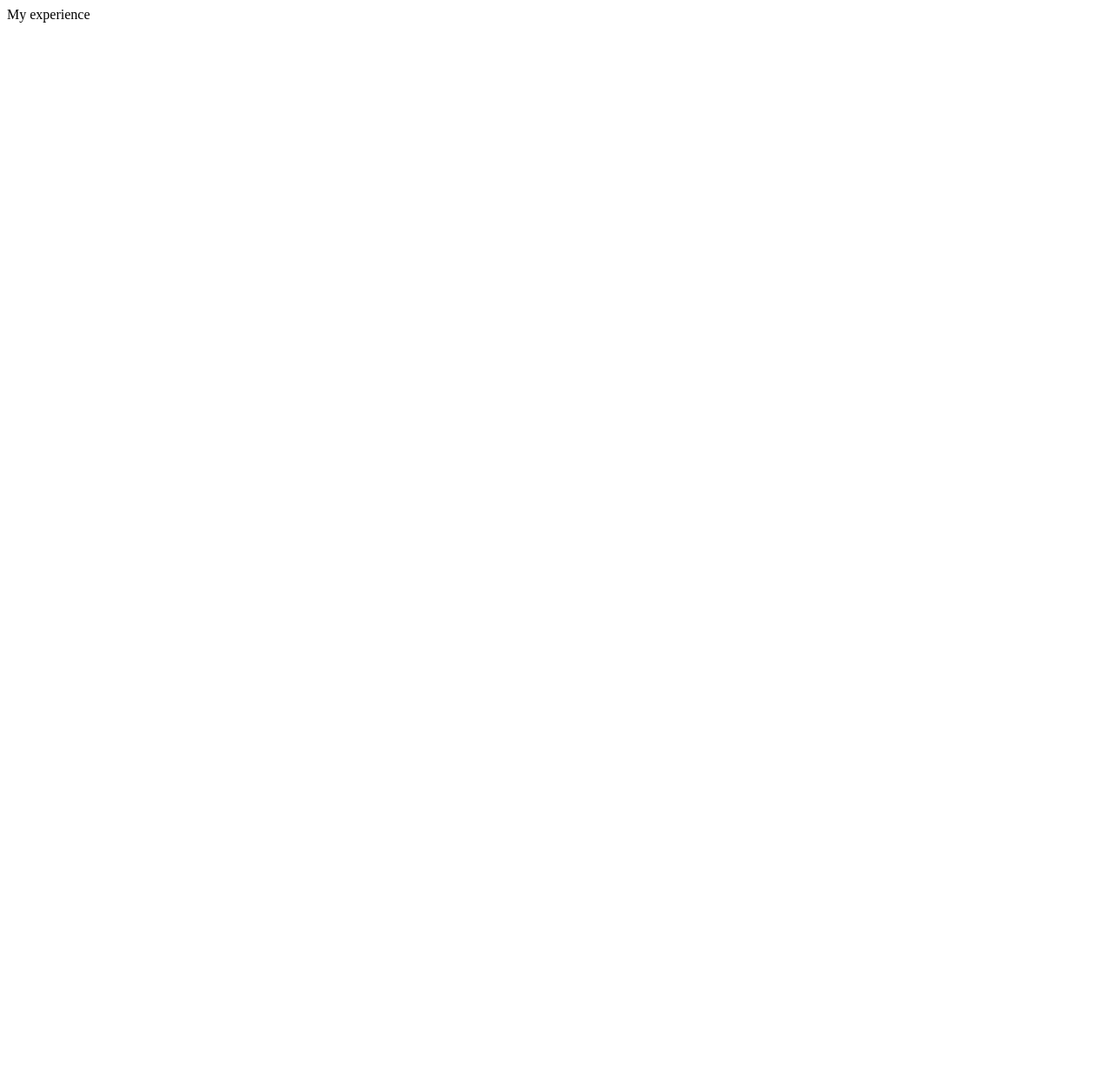
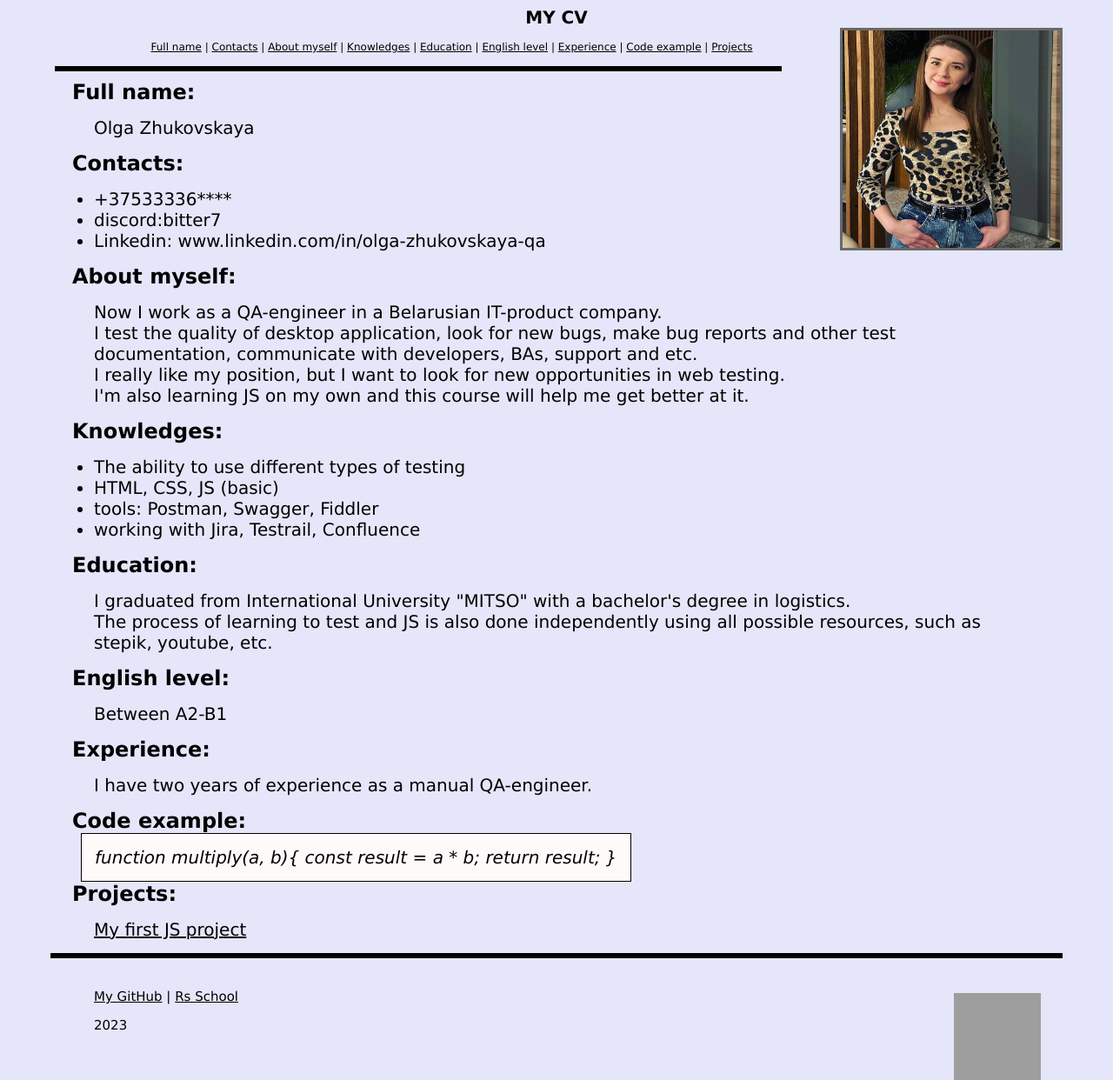
Before and after one commit to bitter7/rsschool-cv, a plain HTML site: page index.html in a window 1280 px wide. Shown: the whole page at 87% size. Before the commit the page ends 800 px from the top, so only its background shows below. Drawn offline with Linux system fonts and the light colour scheme; grey boxes are pictures that could not be loaded; files whose address does not match are found by name.

Commit message:
feat:cv3

```diff
--- a/index.html
+++ b/index.html
@@ -1,10 +1,69 @@
 <!DOCTYPE html>
 <html lang="ru">
   <head>
+    <link href="D:/rsschool-cv/style.css" rel="stylesheet" type="text/css">
     <title>My CV</title>
     <meta charset="UTF-8">
   </head>
   <body>
-    <div>My experience</div>
+    <header>
+      <h1 class="CV">MY CV</h1>
+      <img class="photo" src="D:/rsschool-cv/photo.jpg" alt="My photo">
+    </header>
+    <nav class="nav">
+      <a class="a" href="#1">Full name</a> | <a class="a" href="#2">Contacts</a> |
+      <a class="a" href="#3">About myself</a> | <a class="a" href="#4">Knowledges</a> |
+      <a class="a" href="#5">Education</a> | <a class="a" href="#6">English level</a> |
+      <a class="a" href="#7">Experience</a> | <a class="a" href="#8">Code example</a> |
+      <a class="a" href="#9">Projects</a>
+    </nav>
+    <div class="lineNav"></div>
+    <main>
+      <h2 id="1" class="nameHeader">Full name:</h2>
+        <p class="info">Olga Zhukovskaya</p>
+      <h2 id="2" class="nameHeader">Contacts:</h2>
+        <ul class="info">
+          <li>+37533336****</li>
+          <li>discord:bitter7</li>
+          <li>Linkedin: www.linkedin.com/in/olga-zhukovskaya-qa</li>
+        </ul>
+      <h2 id="3" class="nameHeader">About myself:</h2>
+        <p class="about">
+         Now I work as a QA-engineer in a Belarusian IT-product company.<br>I test the quality of desktop application, look for new bugs, make bug reports and other test documentation, communicate with developers, BAs, support and etс.<br>I really like my position, but I want to look for new opportunities in web testing.<br>I'm also learning JS on my own and this course will help me get better at it.
+        </p>
+      <h2 id="4" class="nameHeader">Knowledges:</h2>
+        <ul class="info">
+          <li>The ability to use different types of testing</li>
+          <li>HTML, CSS, JS (basic)</li>
+          <li>tools: Postman, Swagger, Fiddler</li>
+          <li>working with Jira, Testrail, Confluence</li>
+        </ul>
+      <h2 id="5" class="nameHeader">Education:</h2>
+        <div class="info">
+          I graduated from International University "MITSO" with a bachelor's degree in logistics.<br>The process of learning to test and JS is also done independently using all possible resources, such as stepik, youtube, etc.
+        </div>
+      <h2 id="6" class="nameHeader">English level:</h2>
+        <p class="info">Between A2-B1</p>
+      <h2 id="7" class="nameHeader">Experience:</h2>
+        <p class="info">I have two years of experience as a manual QA-engineer.</p>
+      <h2 id="8" class="nameHeader">Code example:</h2>
+        <p>
+        <code class="code">function multiply(a, b){
+          const result = a * b;
+          return result;
+        }
+      </code>
+      </p>
+      <h2 id="9" class="nameHeader">Projects:</h2>
+        <p class="info"><a class="a" href="https://github.com/bitter7/rsschool-cv">My first JS project</a></p>
+    </main>
+    <div class="line"></div>
+    <footer>
+      <img class="rsLogo" src="https://rs.school/images/rs_school_js.svg" alt="logo course">
+      <nav class="info2">
+        <a class="a" href="https://github.com/bitter7">My GitHub</a> | <a class="a" href="https://rs.school/js/">Rs School</a>
+        <p>2023</p>
+      </nav>
+    </footer>
   </body>
 </html>
--- a/style.css
+++ b/style.css
@@ -1,7 +1,94 @@
-.size {
-  font-size: 20px;
+.CV{
+  margin: 0 auto;
+  font: bold 20px Verdana, sans-serif;
+  text-align: center;
+  padding: 0px 15px;
 }
 
-.color {
-  color: red;
+.photo{
+  float: right;
+  width: 250px;
+  height: 250px;
+  margin: 0,5px;
+  padding: 0px;
+  border: 3px solid #696969;
 }
+
+.nav{
+  margin: 15px 0px 15px 0px;
+  text-align: center;
+  font: normal 12px Verdana, sans-serif;
+  padding: 0px 15px;
+}
+
+.a{
+  color: black
+}
+
+.nameHeader{
+  margin: 10px;
+  font: bold 24px Verdana, sans-serif;
+  padding: 0px 15px;
+}
+
+.info{
+  margin: 15px 15px 15px 35px;
+  font: normal 20px Verdana, sans-serif;
+  line-height; 30px;
+  padding: 0px 15px;
+}
+
+.about{
+  margin: 15px 15px 15px 35px;
+  font: normal 20px Verdana, sans-serif;
+  padding: 0px 15px;
+}
+
+.code{
+  padding: 15px;
+  margin: 20px 20px 20px 35px;
+  font: italic 20px Verdana, sans-serif;
+  border: 1px solid black;
+  background-color:#FFFAFA;
+}
+
+.line{
+  border: solid;
+  background-color: black;
+  height: 0,5px;
+  padding: 0px 15px;
+}
+
+.lineNav{
+  margin:5px;
+  border: solid;
+  background-color: black;
+  height: 0,5px;
+  width: 800px;
+  padding: 0px 15px;
+}
+
+.rsLogo{
+  float: right;
+  width: 100px;
+  height: 100px;
+  margin: 5px 10px 0px 0px;
+  padding: 0px 15px;
+}
+
+.info2{
+  margin: 35px;
+  text-align: left;
+  font: normal 15px Verdana, sans-serif;
+  padding: 0px 15px;
+}
+
+@media (min-width: 1199.98px){
+  nav,footer,header,body,main {
+  padding: 0 calc(50% - 590px);
+}
+}
+
+nav,footer,header,body,main{
+  background-color:#E6E6FA;
+}
```
Also changed, not shown: rs_logo.svg (added).
